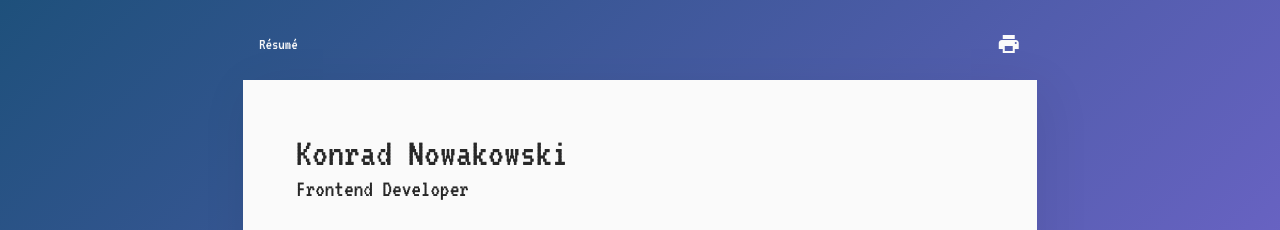
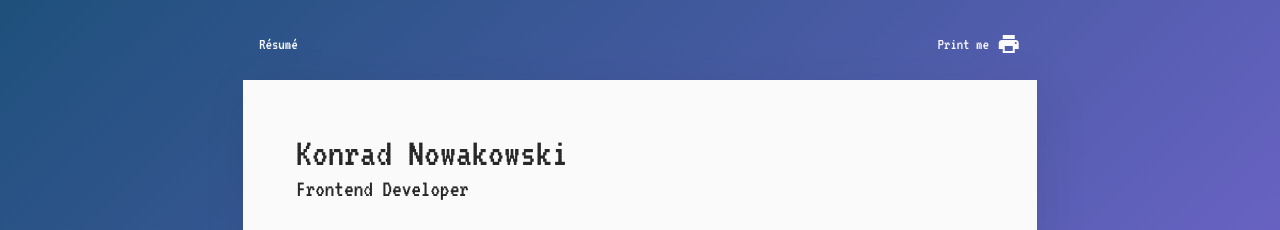
Before and after one commit to lethiandev/resume, a Jekyll site: the page built from index.html, in a window 1280 px wide. Shown: the top 230 px of the page. Built offline with Jekyll 4.4.1, drawn with Linux system fonts in a browser that asks for light colours.

Commit message:
Add label to print button

```diff
--- a/_layouts/default.html
+++ b/_layouts/default.html
@@ -18,6 +18,7 @@
     <header class="header">
       <span>Résumé</span>
       <button type="button" class="button button-print">
+        <span class="mr-1">Print me</span>
         <span class="material-icons">print</span>
       </button>
     </header>
```
